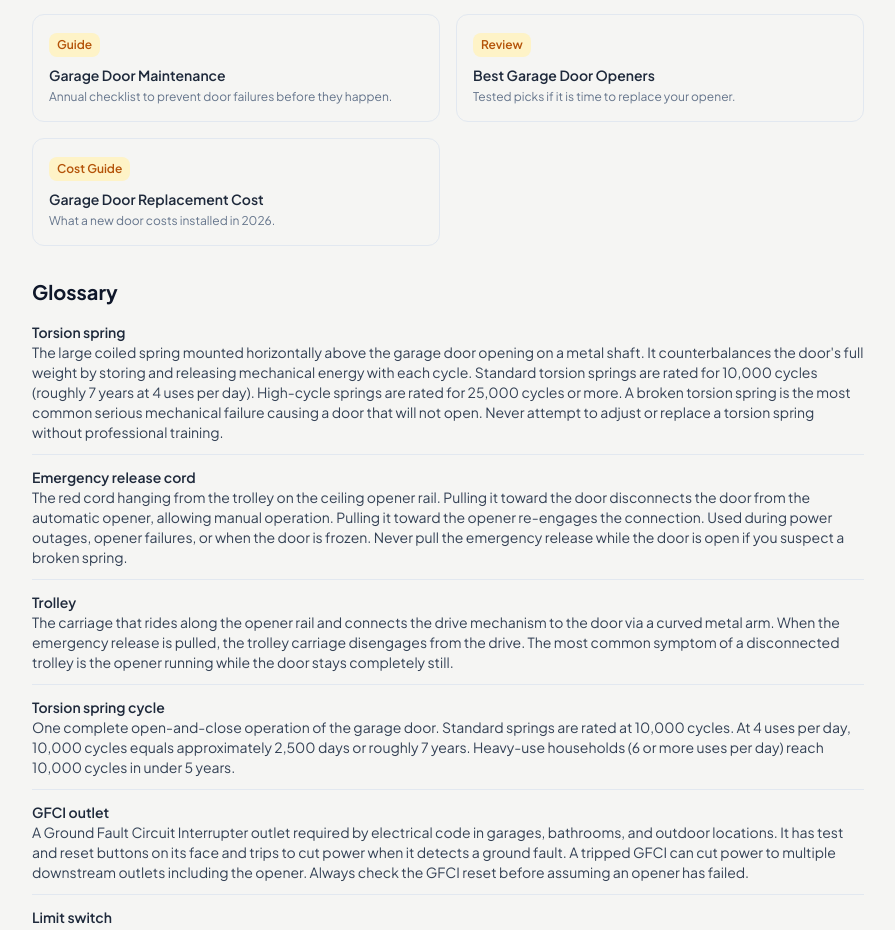
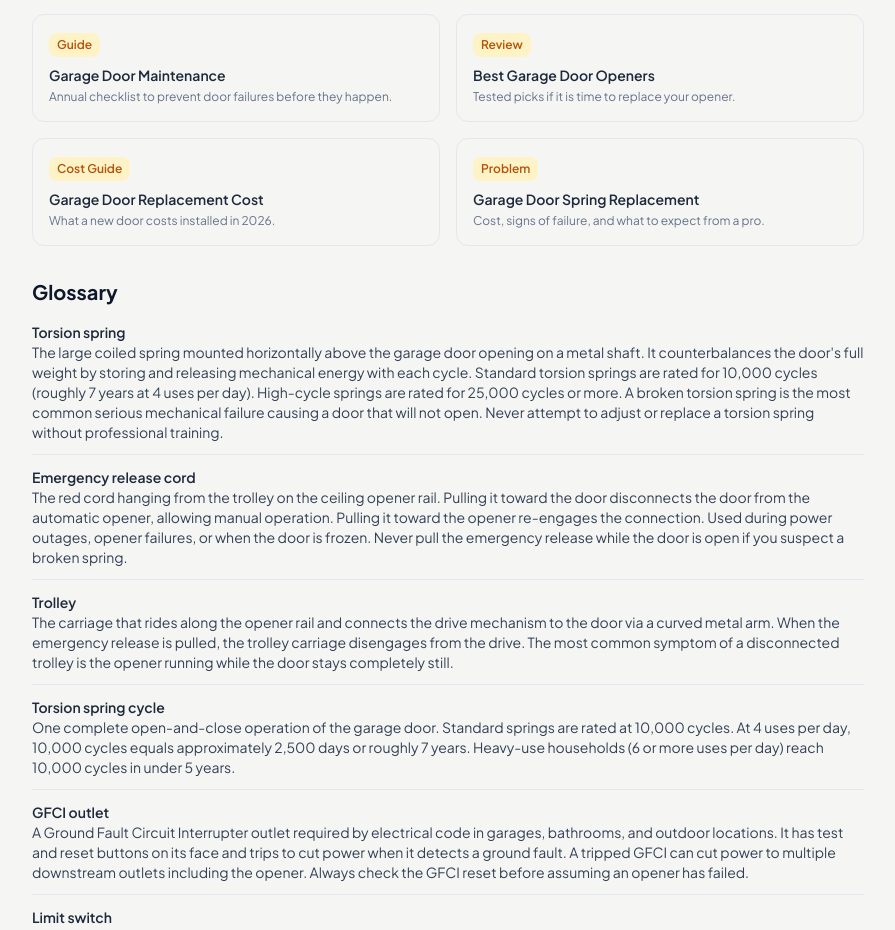
Before and after one commit to thebasementguide2026/thegarage.guide-, a Next.js app: page /problems/garage-door-wont-open in a window 1280 px wide. Shown: the part 7560-8490 px from the top of the page, without its empty margins (192-1087 px from the left). Built offline with nearby package versions, Linux system fonts and the light colour scheme.

Commit message:
Add spring replacement cross-link to wont-open Related Guides

```diff
--- a/app/problems/garage-door-wont-open/page.tsx
+++ b/app/problems/garage-door-wont-open/page.tsx
@@ -375,6 +375,11 @@ export default function GarageDoorWontOpen() {
               <p className='font-semibold text-slate-800 text-sm'>Garage Door Replacement Cost</p>
               <p className='text-slate-500 text-xs mt-1'>What a new door costs installed in 2026.</p>
             </Link>
+            <Link href='/problems/garage-door-spring-replacement' className='border border-slate-200 rounded-lg p-4 hover:border-amber-400 transition-colors'>
+              <span className='inline-block bg-amber-100 text-amber-700 text-xs font-semibold px-2 py-1 rounded mb-2'>Problem</span>
+              <p className='font-semibold text-slate-800 text-sm'>Garage Door Spring Replacement</p>
+              <p className='text-slate-500 text-xs mt-1'>Cost, signs of failure, and what to expect from a pro.</p>
+            </Link>
           </div>
         </section>
 
```
